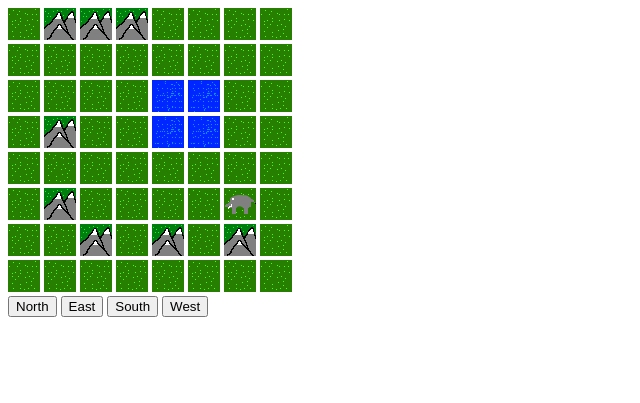
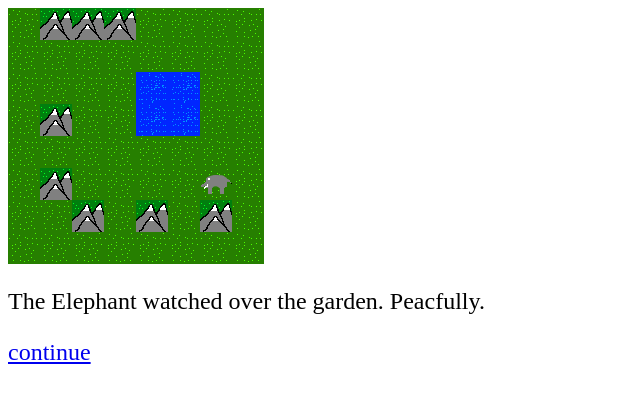
Before and after one commit to Cellmon95/Elephant-In-The-Room, a PHP site: page /rooms/room3.php in a window 1280 px wide. Shown: the top 403 px of the page, without its empty margins (0-640 px from the left). Run offline with PHP 8.4, Linux system fonts and the light colour scheme.

Commit message:
Organising the code

```diff
--- /dev/null
+++ b/head.php
@@ -0,0 +1,9 @@
+<meta charset="UTF-8">
+<meta http-equiv="X-UA-Compatible" content="IE=edge">
+<meta name="viewport" content="width=device-width, initial-scale=1.0">
+<style>
+    html {
+        font-size: 24px;
+    }
+</style>
+<title><?= TITLE ?></title>
--- a/php/constants.php
+++ b/php/constants.php
@@ -1,5 +1,3 @@
 <?php
 
 const TITLE = "The Elephant In The Room";
-
-const srcDir = str_replace('\\', '/', __DIR__);
--- a/rooms/room2.php
+++ b/rooms/room2.php
@@ -7,21 +7,19 @@ require_once '../php/constants.php';
 <html lang="en">
 
 <head>
-    <meta charset="UTF-8">
-    <meta http-equiv="X-UA-Compatible" content="IE=edge">
-    <meta name="viewport" content="width=device-width, initial-scale=1.0">
+    <?php require_once('../head.php') ?>
     <style>
         #gameScreen {
             border: solid;
         }
     </style>
-    <title><?= TITLE ?></title>
     <script type="text/javascript" src="../js/room2-drop.js"></script>
     <script type="text/javascript" src="../js/room2-player.js"></script>
     <script type="text/javascript" src="../js/room2-events.js"></script>
 </head>
 
 <body>
+    <p>Catch water for the elephant.</p>
     <canvas id="gameScreen" width="640" height="480"></canvas>
     <script type="text/javascript" src="../js/room2-game.js"></script>
 </body>
--- a/rooms/room3.php
+++ b/rooms/room3.php
@@ -1,4 +1,6 @@
 <?php
+require_once('../php/functions.php');
+require_once('../php/constants.php');
 
 $map = [
     ['G', 'M', 'M', 'M', 'G', 'G', 'G', 'G'],
@@ -19,18 +21,18 @@ define('TILE_VALUES', ['G' => '../images/grass.png', 'M' => '../images/mountains
 ?>
 
 <!DOCTYPE html>
-<html lang="en">
 
 <head>
-    <meta charset="UTF-8">
-    <meta http-equiv="X-UA-Compatible" content="IE=edge">
-    <meta name="viewport" content="width=device-width, initial-scale=1.0">
-    <title></title>
+    <?php require_once('../head.php'); ?>
+    <style>
+        .garden {
+            font-size: 0px;
+        }
+    </style>
 </head>
 
-
 <body>
-    <div>
+    <div class="garden">
         <?php
         foreach ($map as $y => $coloumn) {
             foreach ($coloumn as $x => $tile) {
@@ -44,15 +46,10 @@ define('TILE_VALUES', ['G' => '../images/grass.png', 'M' => '../images/mountains
             echo '<br>';
         };
         ?>
-
     </div>
 
-    <div>
-        <button>North</button>
-        <button>East</button>
-        <button>South</button>
-        <button>West</button>
-    </div>
+    <p>The Elephant watched over the garden. Peacfully.</p>
+    <a href="./room3_end.php">continue</a>
 </body>
 
 </html>
```
Also changed, not shown: index.php (+1 -9 lines), rooms/room1.php (+9 -4 lines), rooms/room1_end.php (+3 -5 lines), rooms/room3_end.php (added, +15 -0 lines).
